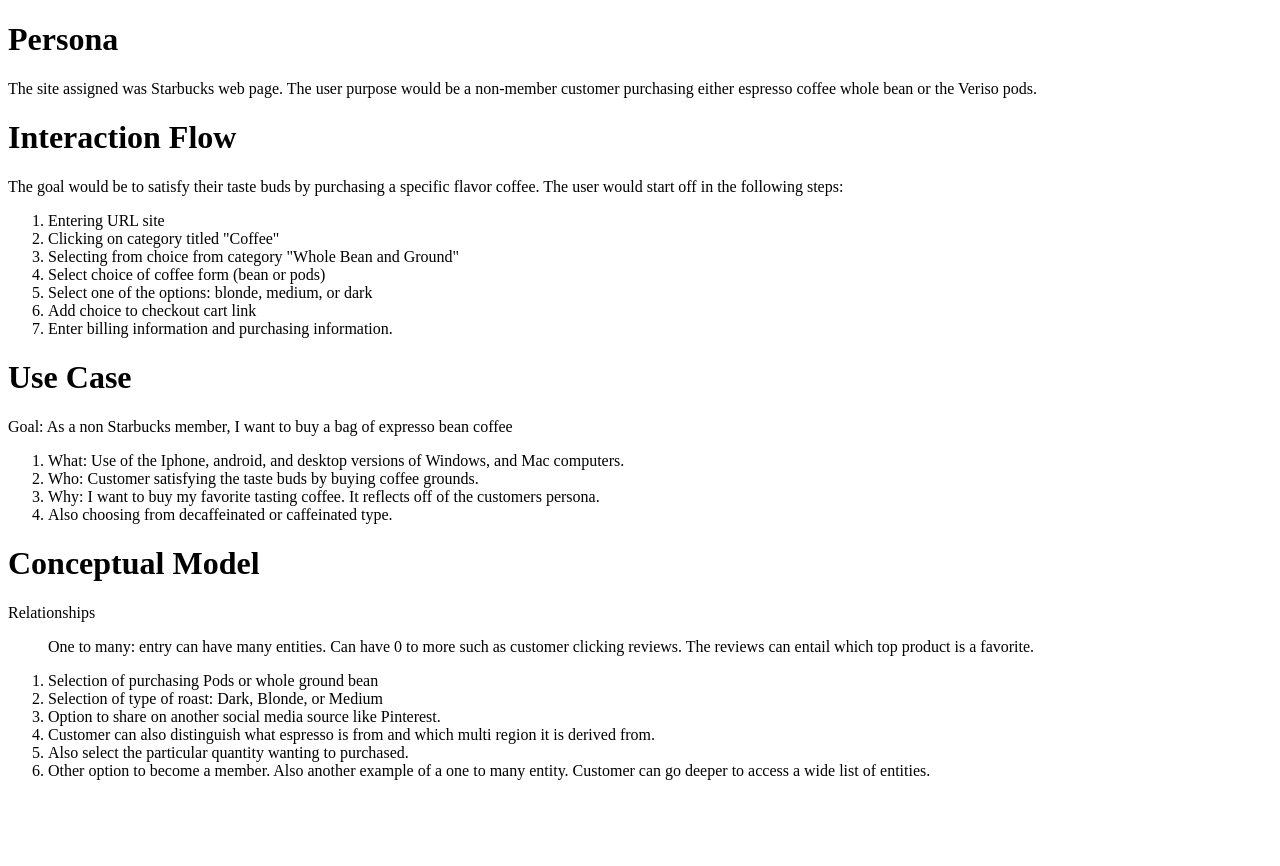
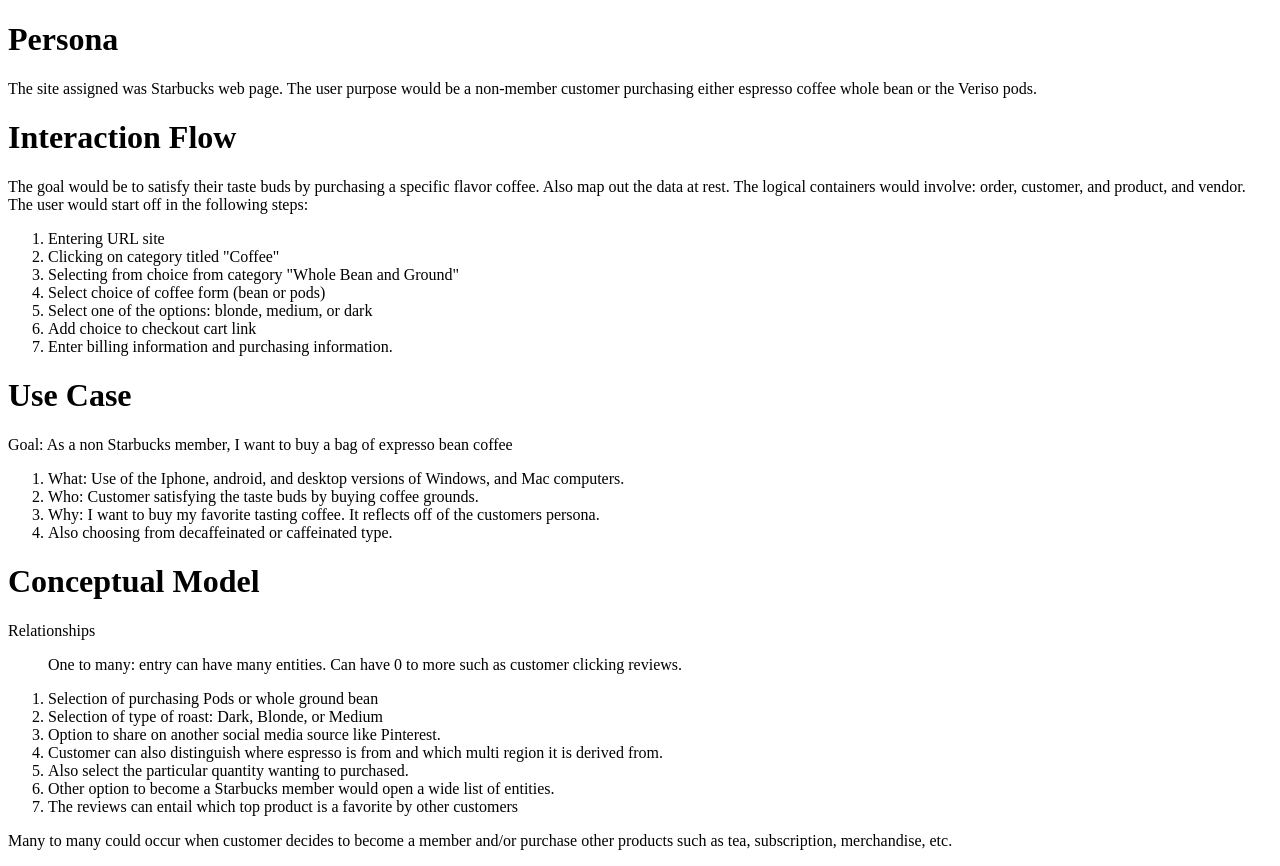
Before and after one commit to d-peshlakai/starbucks-datadesign, a PHP site: page / in a window 1280 px wide. Before the commit the page ends 780 px from the top, so only its background shows below. Run offline with PHP 8.4, Linux system fonts and the light colour scheme.

Commit message:
edited content for conceptual model

```diff
--- a/index.php
+++ b/index.php
@@ -9,7 +9,7 @@
 		</h1>
 		<p>The site assigned was Starbucks web page. The user purpose would be a non-member 		customer purchasing either espresso coffee whole bean or the Veriso pods.</p>
 		<h1>Interaction Flow</h1>
-		<p>The goal would be to satisfy their taste buds by purchasing a specific flavor coffee. The user would start off in the following steps:</p>
+		<p>The goal would be to satisfy their taste buds by purchasing a specific flavor coffee. Also map out the data at rest. The logical containers would involve: order, customer, and product, and vendor.  The user would start off in the following steps:</p>
 		<ol>
 			<li>
 				Entering URL site
@@ -38,7 +38,7 @@
 		<p>
 			Relationships
 			<ol>
-				<p>One to many: entry can have many entities. Can have 0 to more such as customer clicking reviews. The reviews can entail which top product is a favorite.</p>
+				<p>One to many: entry can have many entities. Can have 0 to more such as customer clicking reviews. </p>
 			<li>
 				Selection of purchasing Pods or whole ground bean
 			</li>
@@ -48,10 +48,12 @@
 			<li>
 				Option to share on another social media source like Pinterest.
 			</li>
-			<li>Customer can also distinguish what espresso is from and which multi region it is derived from.</li>
+			<li>Customer can also distinguish where espresso is from and which multi region it is derived from.</li>
 			<li>Also select the particular quantity wanting to purchased.</li>
-			<li>Other option to become a member. Also another example of a one to many entity. Customer can go deeper to access a wide list of entities.</li>
+			<li>Other option to become a Starbucks member would open a wide list of entities. </li>
+		<li>The reviews can entail which top product is a favorite by other customers</li>
 		</ol>
 		</p>
+		<p>Many to many could occur when customer decides to become a member and/or purchase other products such as tea, subscription, merchandise, etc.</p>
 	</body>
 </htmL>
```
